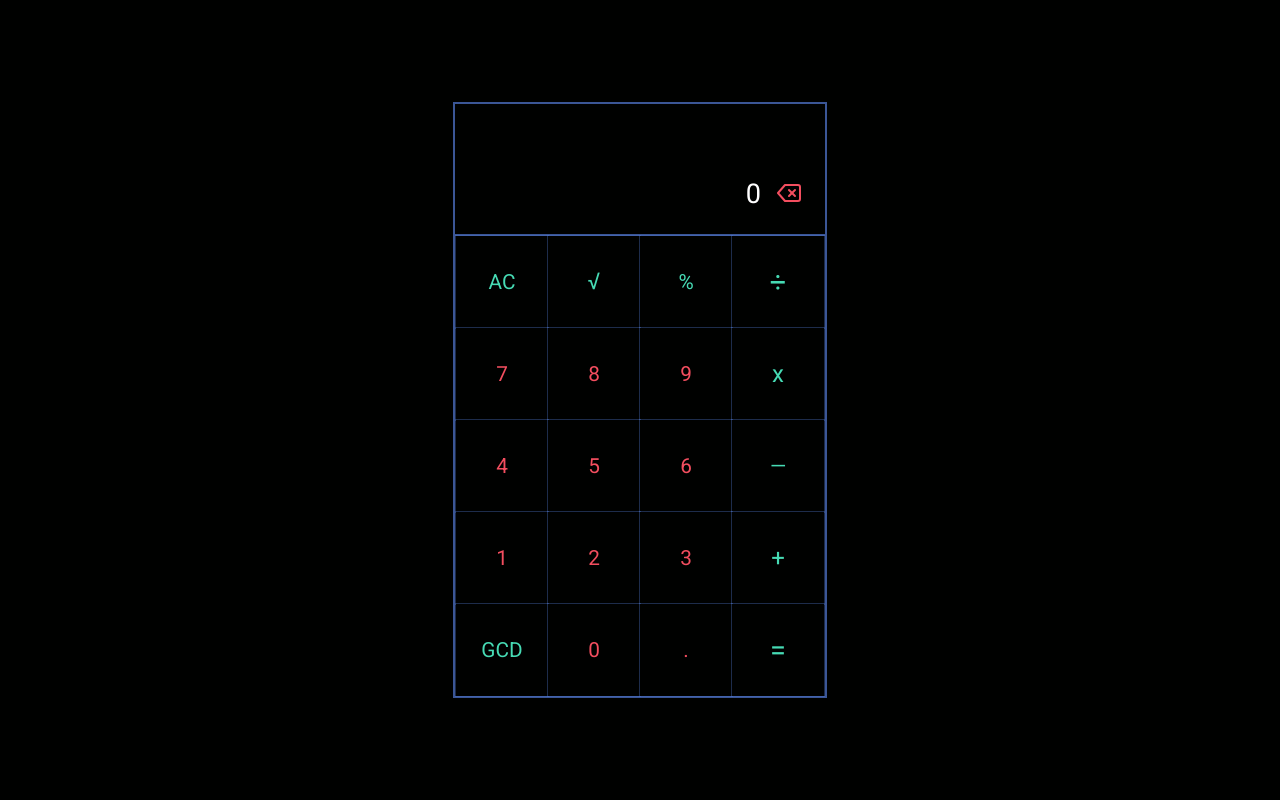
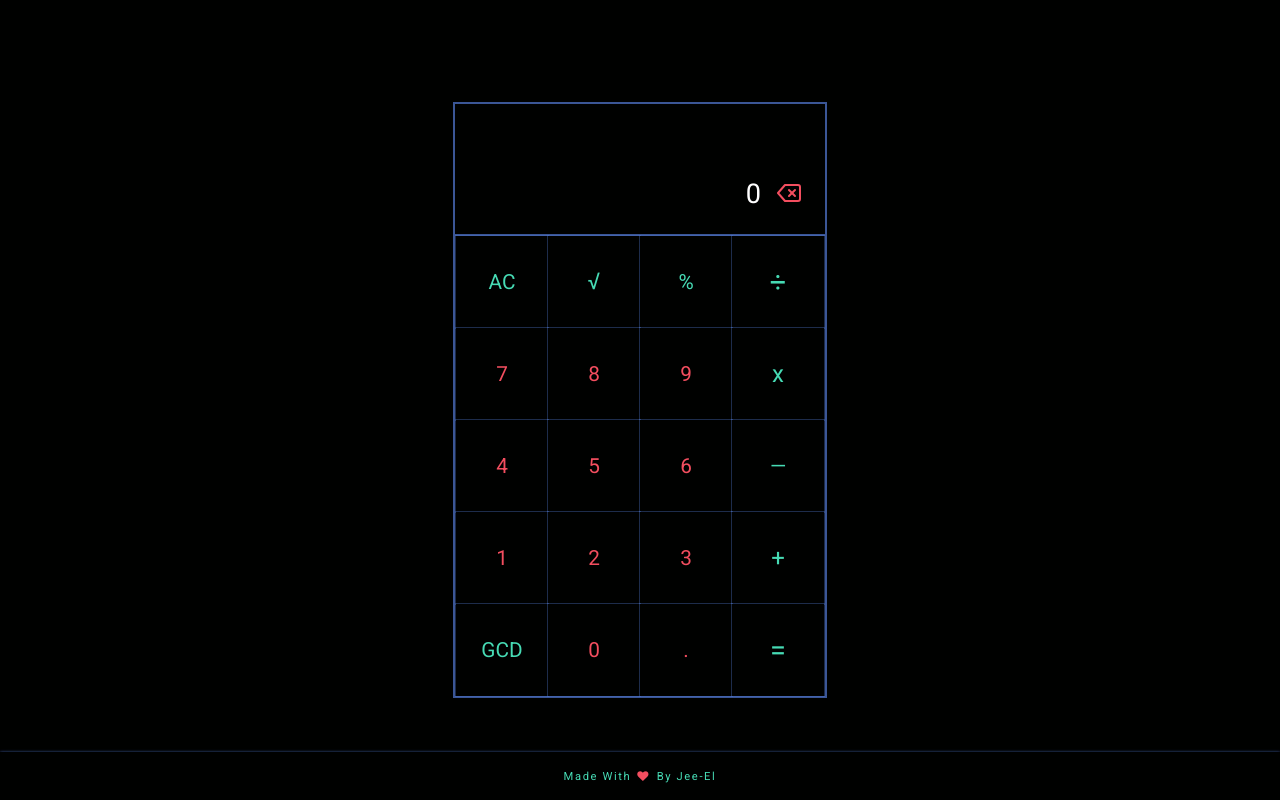
Before and after one commit to Jee-El/calculator, a plain HTML site: page index.html in a window 1280 px wide. Drawn offline with Linux system fonts and the light colour scheme.

Commit message:
Add a footer for desktop

```diff
--- /dev/null
+++ b/css/fontello.css
@@ -0,0 +1,46 @@
+@font-face {
+  font-family: 'fontello';
+  src: url('../font/fontello.eot?14086586');
+  src: url('../font/fontello.eot?14086586#iefix') format('embedded-opentype'),
+       url('../font/fontello.woff2?14086586') format('woff2'),
+       url('../font/fontello.woff?14086586') format('woff'),
+       url('../font/fontello.ttf?14086586') format('truetype'),
+       url('../font/fontello.svg?14086586#fontello') format('svg');
+  font-weight: normal;
+  font-style: normal;
+}
+/* Chrome hack: SVG is rendered more smooth in Windozze. 100% magic, uncomment if you need it. */
+/* Note, that will break hinting! In other OS-es font will be not as sharp as it could be */
+/*
+@media screen and (-webkit-min-device-pixel-ratio:0) {
+  @font-face {
+    font-family: 'fontello';
+    src: url('../font/fontello.svg?14086586#fontello') format('svg');
+  }
+}
+*/
+[class^="icon-"]:before, [class*=" icon-"]:before {
+  font-family: "fontello";
+  font-style: normal;
+  font-weight: normal;
+  speak: never;
+
+  display: inline-block;
+  text-decoration: inherit;
+  width: 1em;
+  margin-right: .2em;
+  text-align: center;
+
+  /* For safety - reset parent styles, that can break glyph codes*/
+  font-variant: normal;
+  text-transform: none;
+
+  /* fix buttons height, for twitter bootstrap */
+  line-height: 1em;
+
+  /* Font smoothing. That was taken from TWBS */
+  -webkit-font-smoothing: antialiased;
+  -moz-osx-font-smoothing: grayscale;
+}
+
+.icon-heart:before { content: '\e800'; } /* '' */
--- a/style.css
+++ b/css/style.css
@@ -74,7 +74,7 @@ body {
 }
 
 .delete {
-	background-image: url(./delete.svg);
+	background-image: url(../delete.svg);
 	background-repeat: no-repeat;
 	height: 24px;
 	width: 24px;
@@ -164,4 +164,25 @@ body {
 	.keys > button:last-child {
 		font-size: 1.8rem;
 	}
+	footer {
+		align-items: center;
+		bottom: 0;
+		box-shadow: 0px -0.5px 3px #547BD6;
+		color: #46DBB4;
+		display: flex;
+		font-size: 0.7rem;
+		font-weight: 500;
+		height: 48px;
+		letter-spacing: 0.1rem;
+		justify-content: center;
+		text-transform: capitalize;
+		position: absolute;
+		width: 100%;
+	}
+
+	.icon-heart {
+		color: #F34E5F;
+		font-size: 0.7rem;
+		margin: 0 0.1rem;
+	}
 }
--- /dev/null
+++ b/fontello.css
@@ -0,0 +1,46 @@
+@font-face {
+  font-family: 'fontello';
+  src: url('../font/fontello.eot?14086586');
+  src: url('../font/fontello.eot?14086586#iefix') format('embedded-opentype'),
+       url('../font/fontello.woff2?14086586') format('woff2'),
+       url('../font/fontello.woff?14086586') format('woff'),
+       url('../font/fontello.ttf?14086586') format('truetype'),
+       url('../font/fontello.svg?14086586#fontello') format('svg');
+  font-weight: normal;
+  font-style: normal;
+}
+/* Chrome hack: SVG is rendered more smooth in Windozze. 100% magic, uncomment if you need it. */
+/* Note, that will break hinting! In other OS-es font will be not as sharp as it could be */
+/*
+@media screen and (-webkit-min-device-pixel-ratio:0) {
+  @font-face {
+    font-family: 'fontello';
+    src: url('../font/fontello.svg?14086586#fontello') format('svg');
+  }
+}
+*/
+[class^="icon-"]:before, [class*=" icon-"]:before {
+  font-family: "fontello";
+  font-style: normal;
+  font-weight: normal;
+  speak: never;
+
+  display: inline-block;
+  text-decoration: inherit;
+  width: 1em;
+  margin-right: .2em;
+  text-align: center;
+
+  /* For safety - reset parent styles, that can break glyph codes*/
+  font-variant: normal;
+  text-transform: none;
+
+  /* fix buttons height, for twitter bootstrap */
+  line-height: 1em;
+
+  /* Font smoothing. That was taken from TWBS */
+  -webkit-font-smoothing: antialiased;
+  -moz-osx-font-smoothing: grayscale;
+}
+
+.icon-heart:before { content: '\e800'; } /* '' */
--- a/index.html
+++ b/index.html
@@ -15,7 +15,8 @@
 			href="https://fonts.googleapis.com/css2?family=Poppins:wght@100&family=Roboto:wght@100;300;400&display=swap"
 			rel="stylesheet"
 		/>
-		<link rel="stylesheet" href="./style.css" />
+		<link rel="stylesheet" href="./css/fontello.css">
+		<link rel="stylesheet" href="./css/style.css" />
 		<script src="index.js" defer></script>
 		<title>Calculator</title>
 	</head>
@@ -52,6 +53,11 @@
 					<button type="button" class="operators">=</button>
 				</div>
 			</div>
+			<footer>
+				<div>
+					made with <span class="icon-heart"></span> by jee-el
+				</div>
+			</footer>
 		</div>
 	</body>
 </html>
```
Also changed, not shown: font/fontello.ttf (added), font/fontello.woff (added), font/fontello.woff2 (added), 2 other files.
